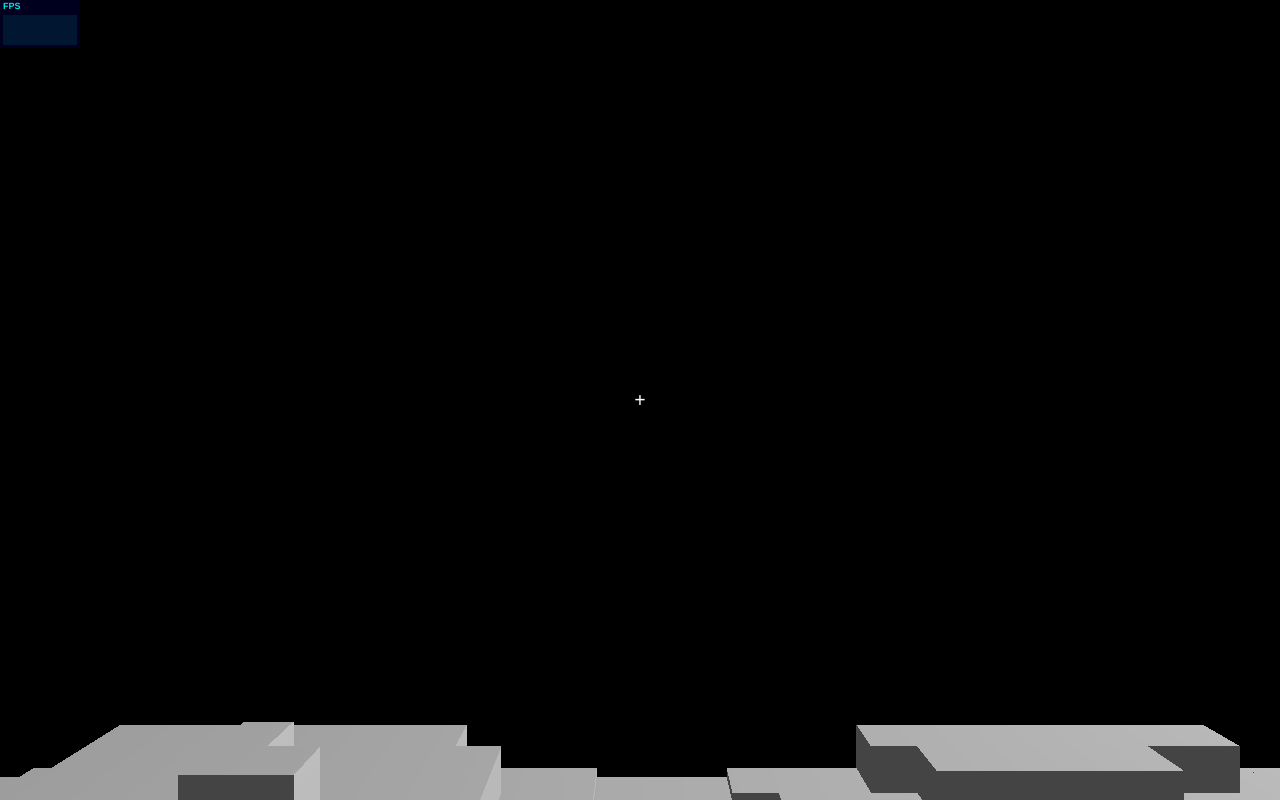
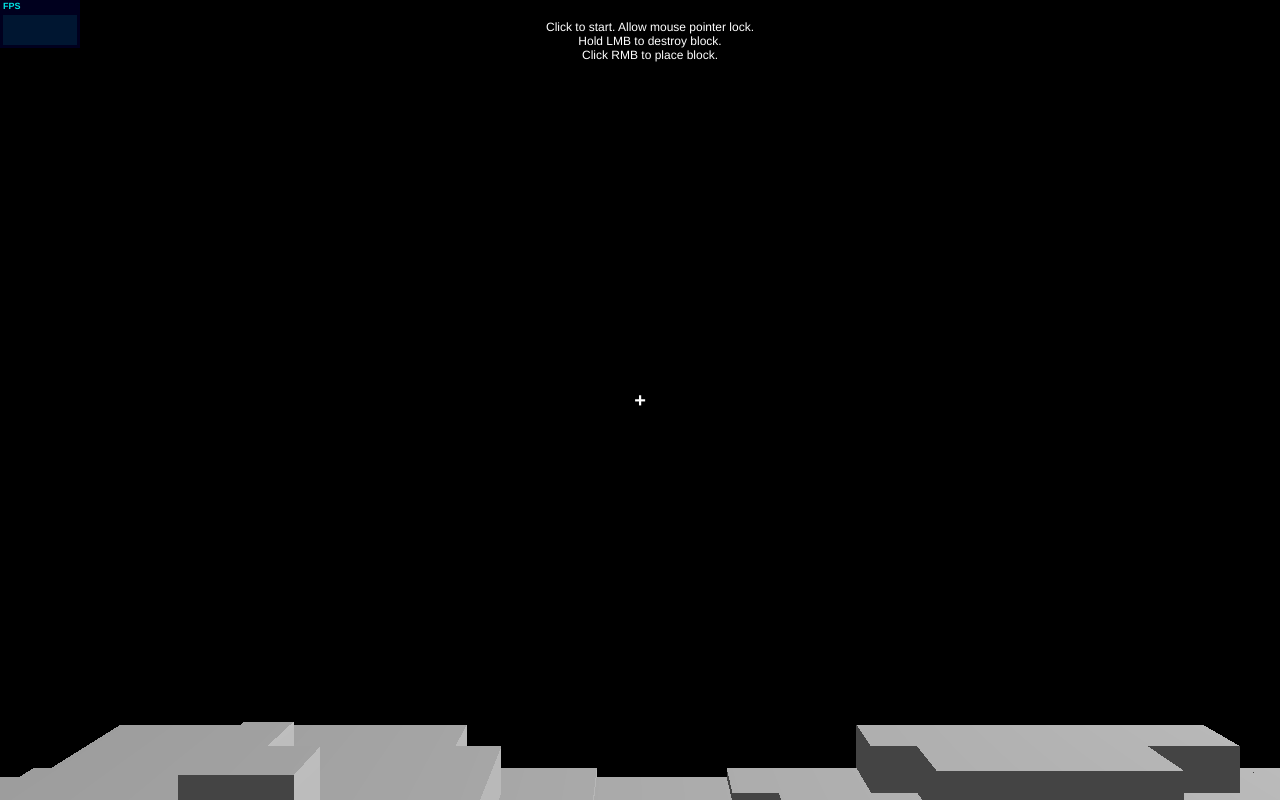
Before and after one commit to abhinavrastogi/threecraft, a plain HTML site: page index.html in a window 1280 px wide. Drawn offline with Linux system fonts and the light colour scheme.

Commit message:
Adds instructions

```diff
--- a/controls.js
+++ b/controls.js
@@ -91,6 +91,7 @@ function request () {
 	var element = renderer.domElement;
 	document.addEventListener('pointerlockchange', function (event) {
 		controls.enabled = document.pointerLockElement === element;
+		document.getElementById('instructions').style.display = 'none';
 		render();
 	}, false);
 
--- a/index.html
+++ b/index.html
@@ -6,6 +6,7 @@
 	<style>
 		body {
 			margin: 0;
+			font-family: Helvetica, Arial, sans-serif;
 		}
 
 		canvas {
@@ -53,11 +54,28 @@
 			transform: scale(1);
 			transition: transform 400ms linear;
 		}
+		#instructions {
+			background: rgba(0, 0, 0, 0.7);
+			padding: 10px 30px;
+			border-radius: 3px;
+			margin: 10px;
+			text-align: center;
+			color: #fff;
+			position: absolute;
+			left: 50%;
+			transform: translateX(-50%);
+			font-size: 12px;
+		}
 	</style>
 </head>
 <body>
 <div id="crosshair">+</div>
 <div id="progress"></div>
+<div id="instructions">
+	Click to start. Allow mouse pointer lock.<br/>
+	Hold LMB to destroy block.<br/>
+	Click RMB to place block.
+</div>
 <script src="three.js"></script>
 <script src="pointerLock.js"></script>
 <script src="terrain.js"></script>
```
